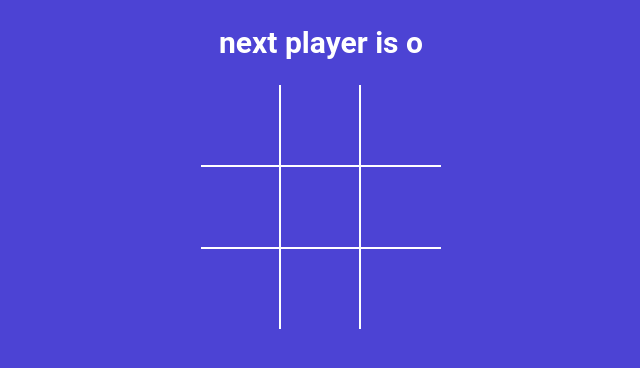
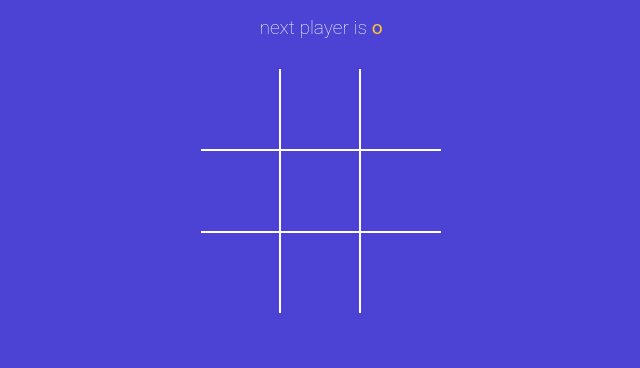
Before and after one commit to shrparekh/tictactoe-game, a React (Vite) app: page / in a window 1280 px wide. Shown: the top 368 px of the page, without its empty margins (319-959 px from the left). Built offline with nearby package versions, Linux system fonts and the light colour scheme.

Commit message:
display draw message. apply style for StatusMessage component

```diff
--- a/src/App.jsx
+++ b/src/App.jsx
@@ -1,16 +1,13 @@
 import './style.scss';
 import { useState } from 'react';
 import Board from './components/board';
+import StatusMessage from './components/StatusMessage';
 import { calculateWinner } from './winner';
 
 function App() {
   const [squares, setsquares] = useState(Array(9).fill(null));
   const [isxnext, setisxnext] = useState(false);
   const winner = calculateWinner(squares);
-  const nextplayer = isxnext ? 'x' : 'o';
-  const statusMessage = winner
-    ? `winner is ${winner}`
-    : `next player is ${nextplayer}`;
 
   const handlesquareclick = clickedposition => {
     if (squares[clickedposition] || winner) {
@@ -30,7 +27,7 @@
   };
   return (
     <div className="app">
-      <h2>{statusMessage}</h2>
+      <StatusMessage winner={winner} isxnext={isxnext} squares={squares} />
       <Board squares={squares} handlesquareclick={handlesquareclick} />
     </div>
   );
--- a/src/components/Board.jsx
+++ b/src/components/Board.jsx
@@ -1,7 +1,5 @@
 import Square from './square';
 const Board = ({ squares, handlesquareclick }) => {
-  console.log(squares);
-
   const rendersquare = position => {
     return (
       <Square
--- /dev/null
+++ b/src/components/StatusMessage.jsx
@@ -0,0 +1,41 @@
+import React from 'react';
+
+const StatusMessage = ({ winner, isxnext, squares }) => {
+  const nomovesleft = squares.every(squaresvalue => squaresvalue !== null);
+  const nextplayer = isxnext ? 'x' : 'o';
+
+  const renderStatusMessage = () => {
+    if (winner) {
+      return (
+        <React.Fragment>
+          winner is{''}
+          <span className={winner === 'x' ? 'text-green' : 'text-orange'}>
+            {winner}
+          </span>
+        </React.Fragment>
+      );
+    }
+    if (!winner && nomovesleft) {
+      return (
+        <React.Fragment>
+          <span className="text-orange">o</span> and{' '}
+          <span className="text-green">x</span> tied
+        </React.Fragment>
+      );
+    }
+    if (!winner && !nomovesleft) {
+      return (
+        <React.Fragment>
+          next player is{' '}
+          <span className={isxnext ? 'text-green' : 'text-orange'}>
+            {nextplayer}
+          </span>
+        </React.Fragment>
+      );
+    }
+    return null;
+  };
+
+  return <h2 className="status-message">{renderStatusMessage()}</h2>;
+};
+export default StatusMessage;
```
